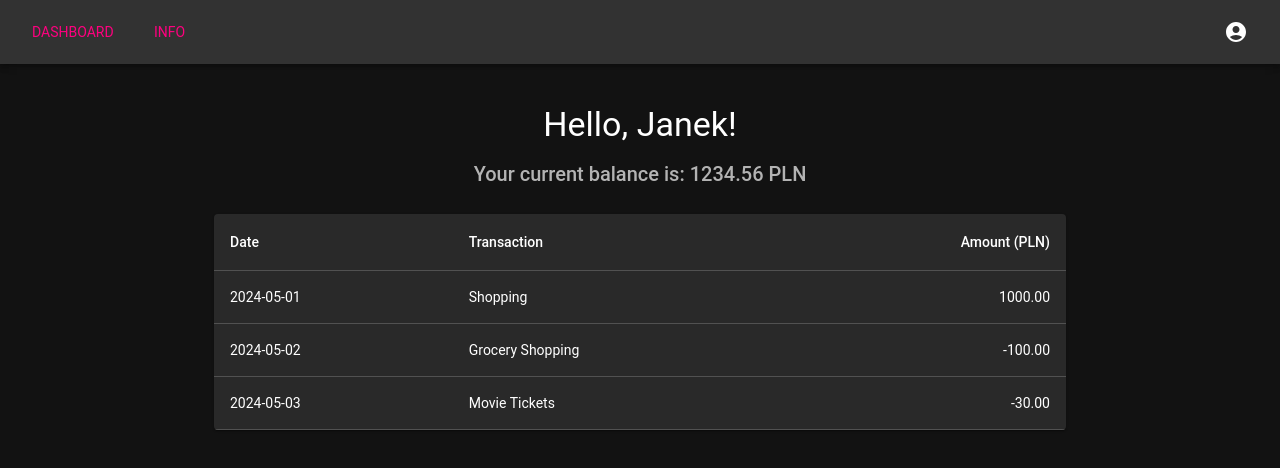
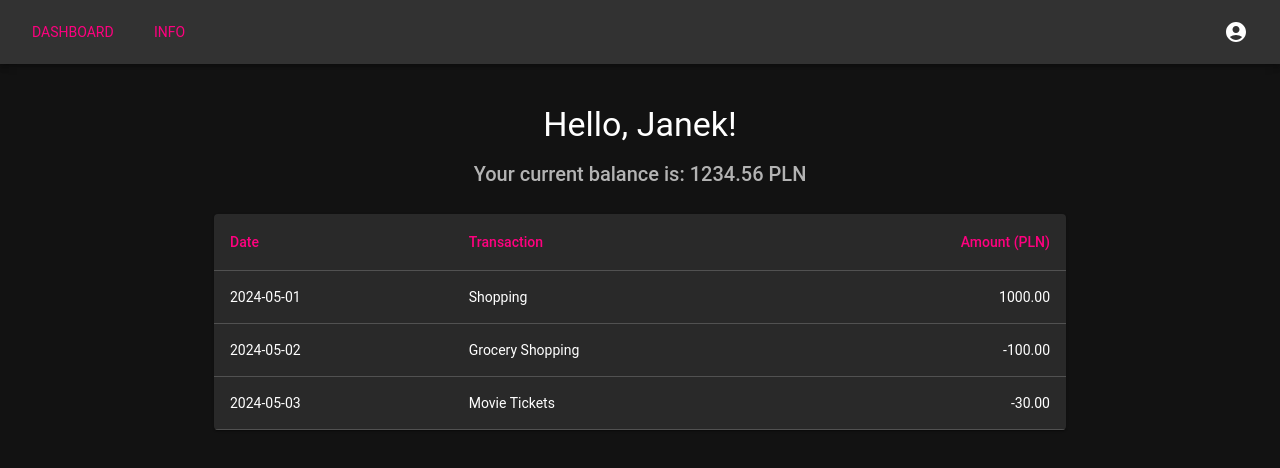
Before and after one commit to jpultorak/WdBK, a React (Vite) app in the folder P2/BankApp/frontend/: page / in a window 1280 px wide. Shown: the top 468 px of the page. Built offline with nearby package versions, Linux system fonts and the light colour scheme.

Commit message:
Style changes

```diff
--- a/P2/BankApp/frontend/src/pages/Dashboard.tsx
+++ b/P2/BankApp/frontend/src/pages/Dashboard.tsx
@@ -45,9 +45,13 @@ export default function Dashboard() {
           <Table>
             <TableHead>
               <TableRow>
-                <TableCell>Date</TableCell>
-                <TableCell>Transaction</TableCell>
-                <TableCell align="right">Amount (PLN)</TableCell>
+                <TableCell sx={{ color: 'primary.main' }}>Date</TableCell>
+                <TableCell sx={{ color: 'primary.main' }}>
+                  Transaction
+                </TableCell>
+                <TableCell sx={{ color: 'primary.main' }} align="right">
+                  Amount (PLN)
+                </TableCell>
               </TableRow>
             </TableHead>
             <TableBody>
```
